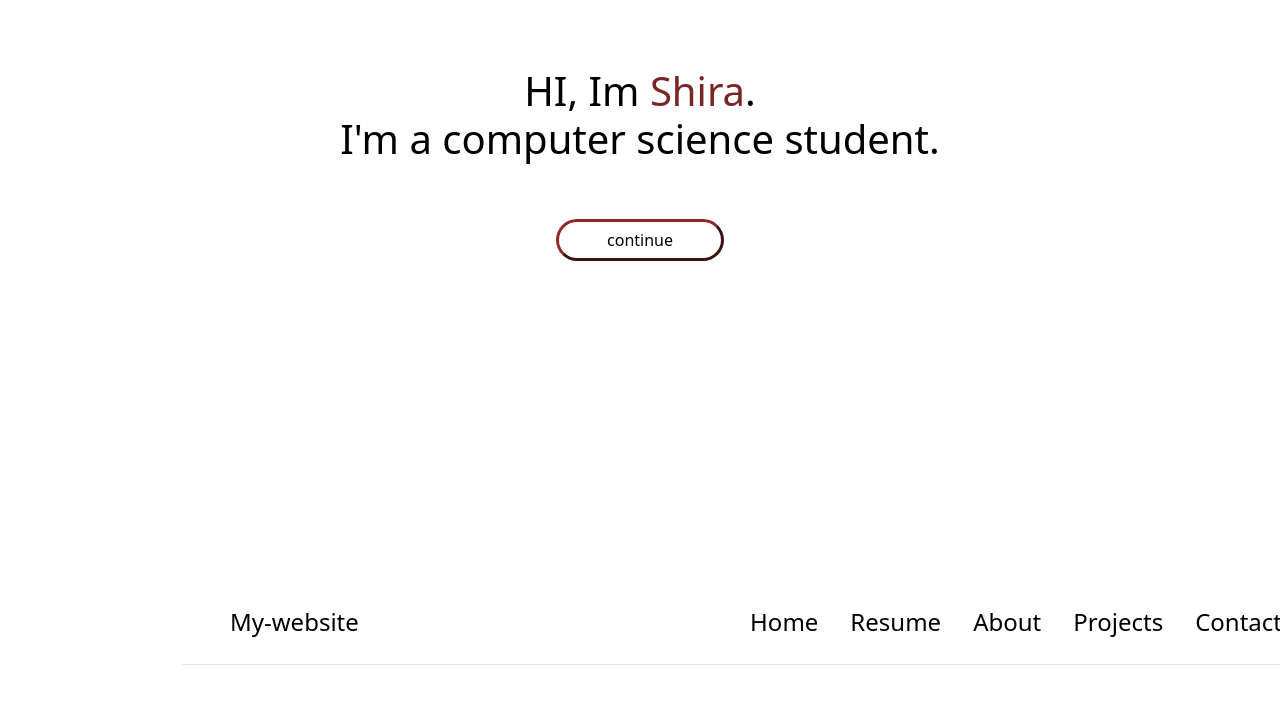
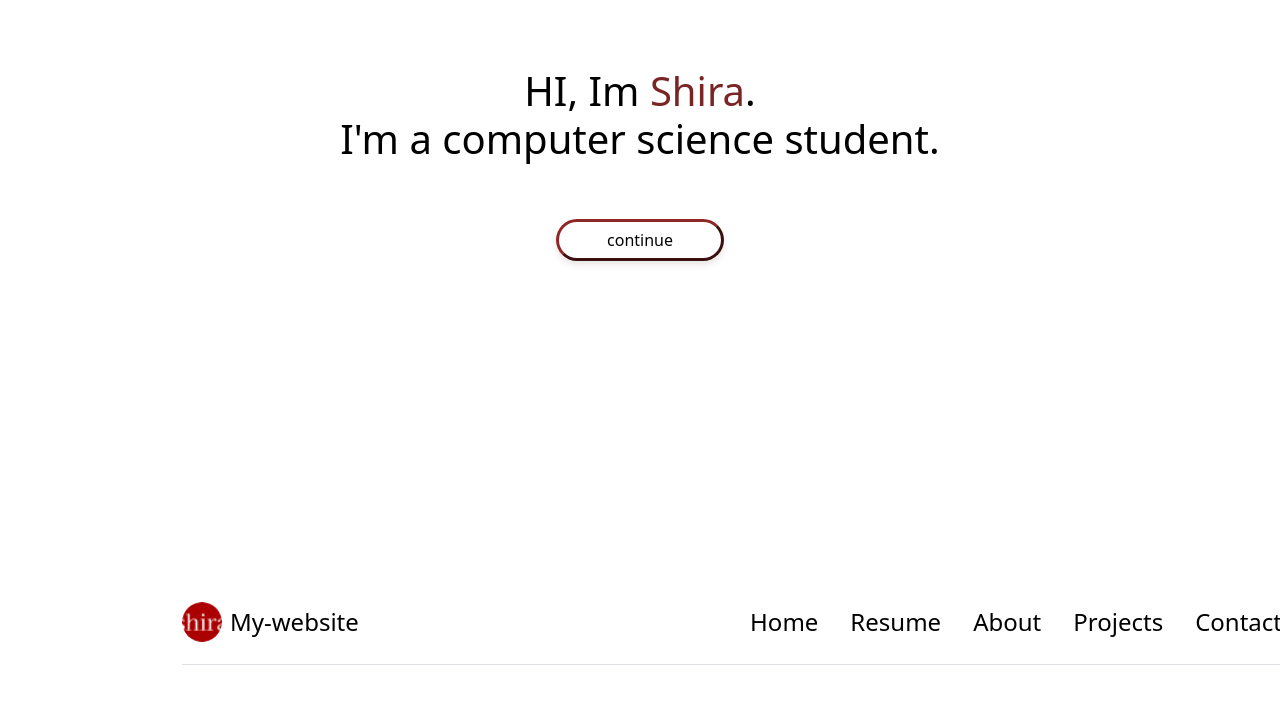
Before and after one commit to shiragelb/personal-website, a plain HTML site: page index.html in a window 1280 px wide. Shown: the part 316-1020 px from the top of the page. Drawn offline with nearby package versions, Linux system fonts and the light colour scheme.

Commit message:
added the logo to the header and added shadow to continue botton

```diff
--- a/index.html
+++ b/index.html
@@ -51,12 +51,10 @@
             <div class="container">
                 <header class="d-flex flex-wrap justify-content-center py-3 mb-4 border-bottom">
                     <a href="https://shiragelb.github.io/personal-website/"
-                        class="d-flex align-items-center mb-3 mb-md-0 me-0 me-md-auto link-body-emphasis text-decoration-none">
-                        <svg class="bi me-2" width="40" height="32">
-                            <use xlink:href="#bootstrap"></use>
-                        </svg>
-                        <span class="fs-4">My-website</span>
-                    </a>
+        class="d-flex align-items-center mb-3 mb-md-0 me-0 me-md-auto link-body-emphasis text-decoration-none">
+        <img src="./favicon-32x32.png" alt="Shira's Logo" class="me-2" width="40" height="40" style="border-radius: 50%;">
+        <span class="fs-4">My-website</span>
+    </a>
 
                     <ul class="nav nav-pills">
                         <li class="home-link"><a href="#" class="nav-link" aria-current="page">Home</a></li>
--- a/projects.css
+++ b/projects.css
@@ -35,10 +35,10 @@
     /* border: none; Remove default border */
     border-radius: 21px; /* Makes the button rounded
     cursor: pointer; /* Make cursor a pointer on hover */
-    border-color: #8e2828;
+    border-color:#8e2828;
     border-width: 3px;
     font-weight: 600px;
-    /* box-shadow: 0 4px 6px rgba(155, 127, 127, 0.2); Add a slight shadow */
+    box-shadow: 0 4px 6px rgba(155, 127, 127, 0.2); /*Add a slight shadow */
 }
 
 .scroll-button:hover {
```
